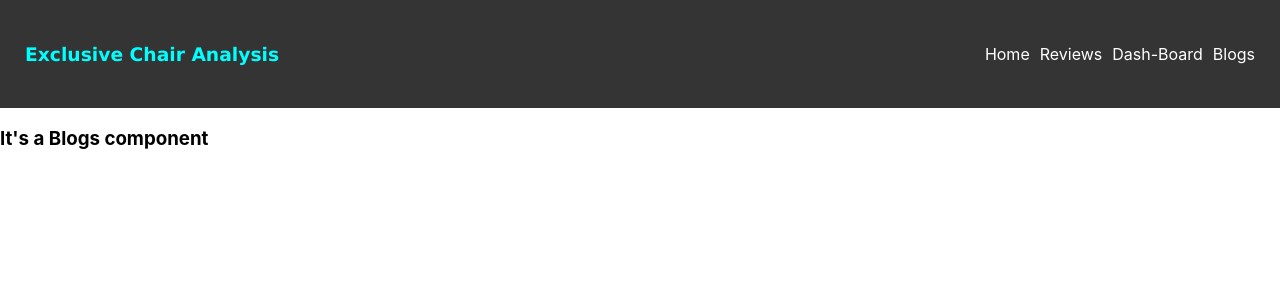
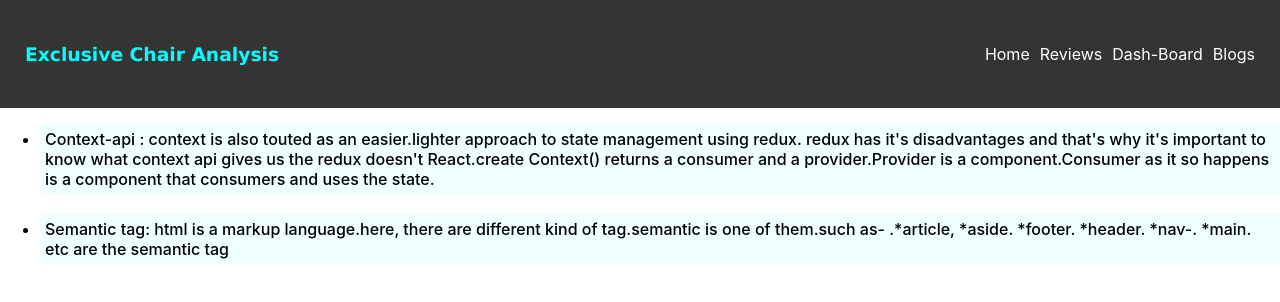
Before and after one commit to sabbir-hossen66/product-analysis-website, a React (Create React App) app: page /blogs in a window 1280 px wide. Shown: the top 302 px of the page. Built offline with nearby package versions, Linux system fonts and the light colour scheme.

Commit message:
blogs added

```diff
--- a/src/components/Blogs/Blogs.css
+++ b/src/components/Blogs/Blogs.css
@@ -0,0 +1,12 @@
+.api-design {
+    background-color: azure;
+    font-weight: 500;
+    padding: 5px;
+
+}
+
+.semantic-design {
+    background-color: azure;
+    font-weight: 500;
+    padding: 5px;
+}
--- a/src/components/Blogs/Blogs.js
+++ b/src/components/Blogs/Blogs.js
@@ -1,10 +1,24 @@
 import React from 'react';
+import './Blogs.css'
 
 const Blogs = () => {
     return (
-        <div>
-            <h3>It's a Blogs component</h3>
-        </div>
+
+        <ul>
+            <li className='api-design'>
+                Context-api : context is also touted as an easier.lighter approach to state management using redux. redux has it's disadvantages and that's why it's important to know what context api gives us the redux doesn't  React.create Context() returns a consumer and a provider.Provider is a component.Consumer as it so happens is a component that consumers and uses the state.
+            </li><br />
+            <li className='semantic-design'>
+                Semantic tag: html is a markup language.here, there are different kind of tag.semantic is one of them.such as- .*article,
+                *aside.
+                *footer.
+                *header.
+                *nav-.
+                *main. etc are the semantic tag
+            </li>
+        </ul>
+
+
     );
 };
 
```
